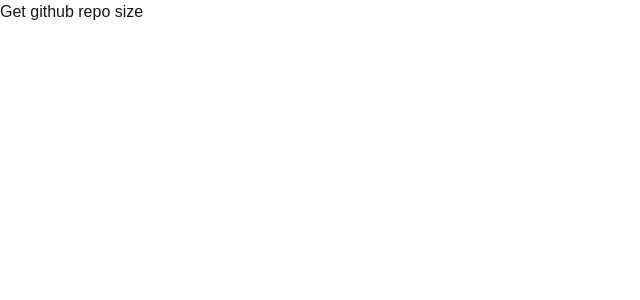
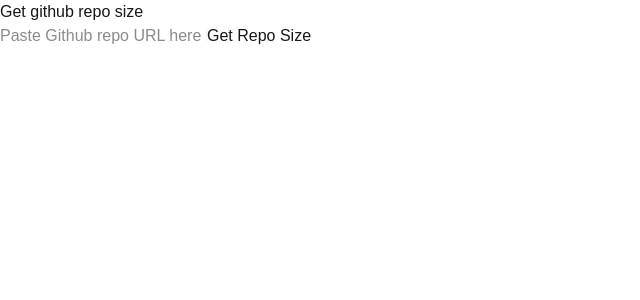
Before and after one commit to ayan-de/get-github-repo-size, a Next.js app: page / in a window 1280 px wide. Shown: the top 300 px of the page, without its empty margins (0-640 px from the left). Built offline with nearby package versions, Linux system fonts and the light colour scheme.

Commit message:
"repoinput component setup"

```diff
--- /dev/null
+++ b/app/components/Repoinput.tsx
@@ -0,0 +1,28 @@
+"use client";
+
+import { useState } from "react";
+
+type RepoInputProps = {
+  onSubmit: (url: string) => void;
+};
+
+export default function RepoInput({ onSubmit }: RepoInputProps) {
+  const [repoUrl, setRepoUrl] = useState("");
+
+  const handleSubmit = (e: React.FormEvent) => {
+    e.preventDefault();
+    if (!repoUrl.trim()) return;
+    onSubmit(repoUrl.trim());
+  };
+  return (
+    <form onSubmit={handleSubmit}>
+      <input
+        type="text"
+        placeholder="Paste Github repo URL here https://github.com/ayan-de/get-github-repo-size"
+        value={repoUrl}
+        onChange={(e) => setRepoUrl(e.target.value)}
+      />
+      <button type="submit">Get Repo Size</button>
+    </form>
+  );
+}
--- a/app/page.tsx
+++ b/app/page.tsx
@@ -1,3 +1,16 @@
+"use client";
+
+import RepoInput from "./components/Repoinput";
+
 export default function Home() {
-  return <h1>Get github repo size</h1>;
+  const handleRepoUrlSubmit = (url: string) => {
+    console.log("Repo URL submitted:", url);
+    // You can now parse the repo and fetch data
+  };
+  return (
+    <main>
+      <h1>Get github repo size</h1>
+      <RepoInput onSubmit={handleRepoUrlSubmit} />
+    </main>
+  );
 }
```
